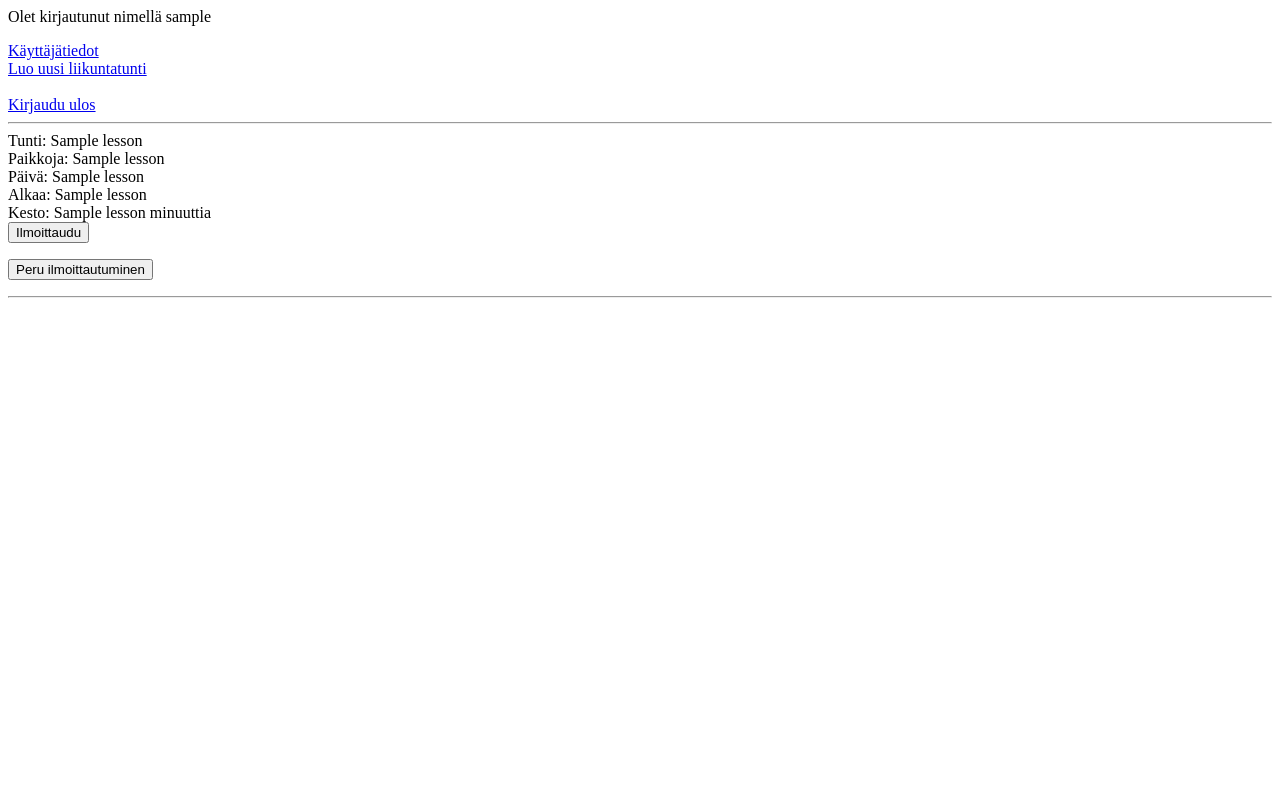
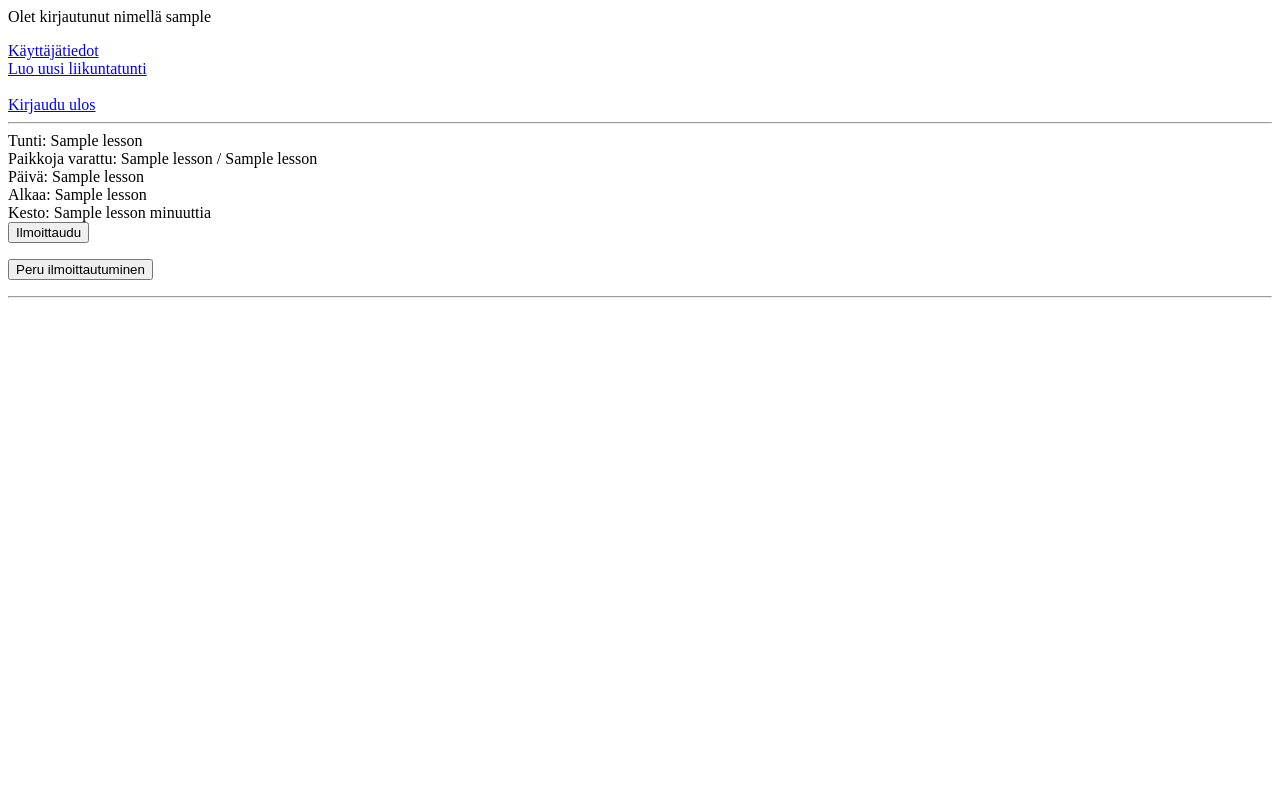
Before and after one commit to asianomainen/tsoha-s2020-tuntivarausjarjestelma, a Flask app: template templates/index.html in a window 1280 px wide. Run offline with Flask 2, Linux system fonts and the light colour scheme; the visitor is signed in with stand-in values (Sample User, id 1); the template is opened without the code that fills it: most values are stand-ins (such as "Sample title", 1, 10 or a date in 2020).

Commit message:
Adds function to see amount of sign ups to a lesson

```diff
--- a/lessons.py
+++ b/lessons.py
@@ -4,9 +4,11 @@ from flask import flash
 
 def get_lessons():
     global all_lessons
-    sql = "SELECT id, name, spots, date, start, duration FROM lessons"
+    sql = "SELECT L.id, L.name, L.spots, L.date, L.start, L.duration, COUNT(S.id) " \
+          "FROM lessons L LEFT JOIN sign_ups S ON L.id=S.lesson_id GROUP BY L.id"
     result = db.session.execute(sql)
     all_lessons = result.fetchall()
+
     return all_lessons
 
 def new_lesson(name, spots, date, start, duration):
--- a/templates/index.html
+++ b/templates/index.html
@@ -11,7 +11,7 @@
 <hr>
 {% for lesson in lessons %}
 Tunti: {{ lesson[1] }}<br>
-Paikkoja: {{ lesson[2] }}<br>
+Paikkoja varattu: {{ lesson[6] }} / {{ lesson[2] }}<br>
 Päivä: {{ lesson[3] }}<br>
 Alkaa: {{ lesson[4] }}<br>
 Kesto: {{ lesson[5] }} minuuttia<br>
```
